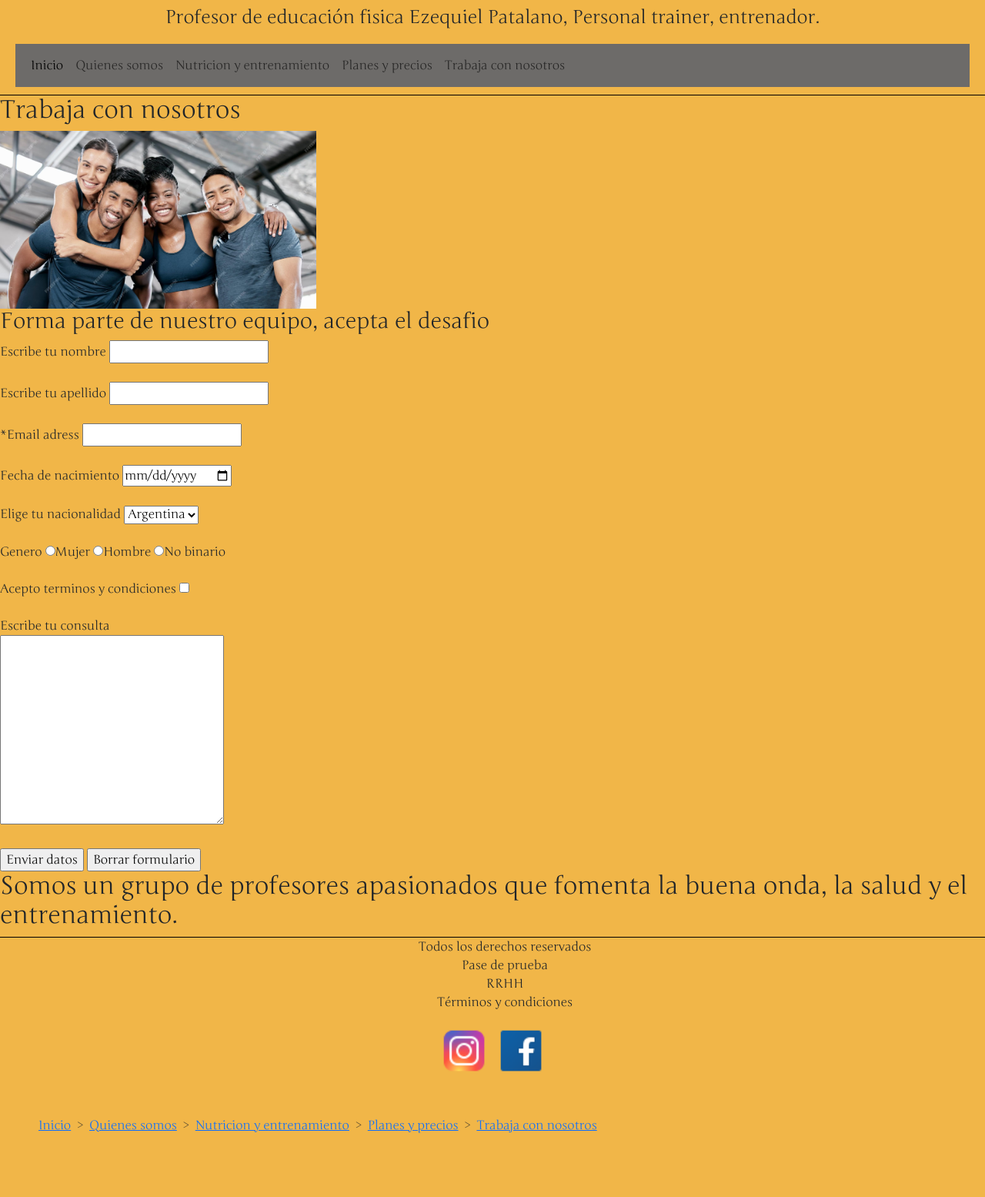
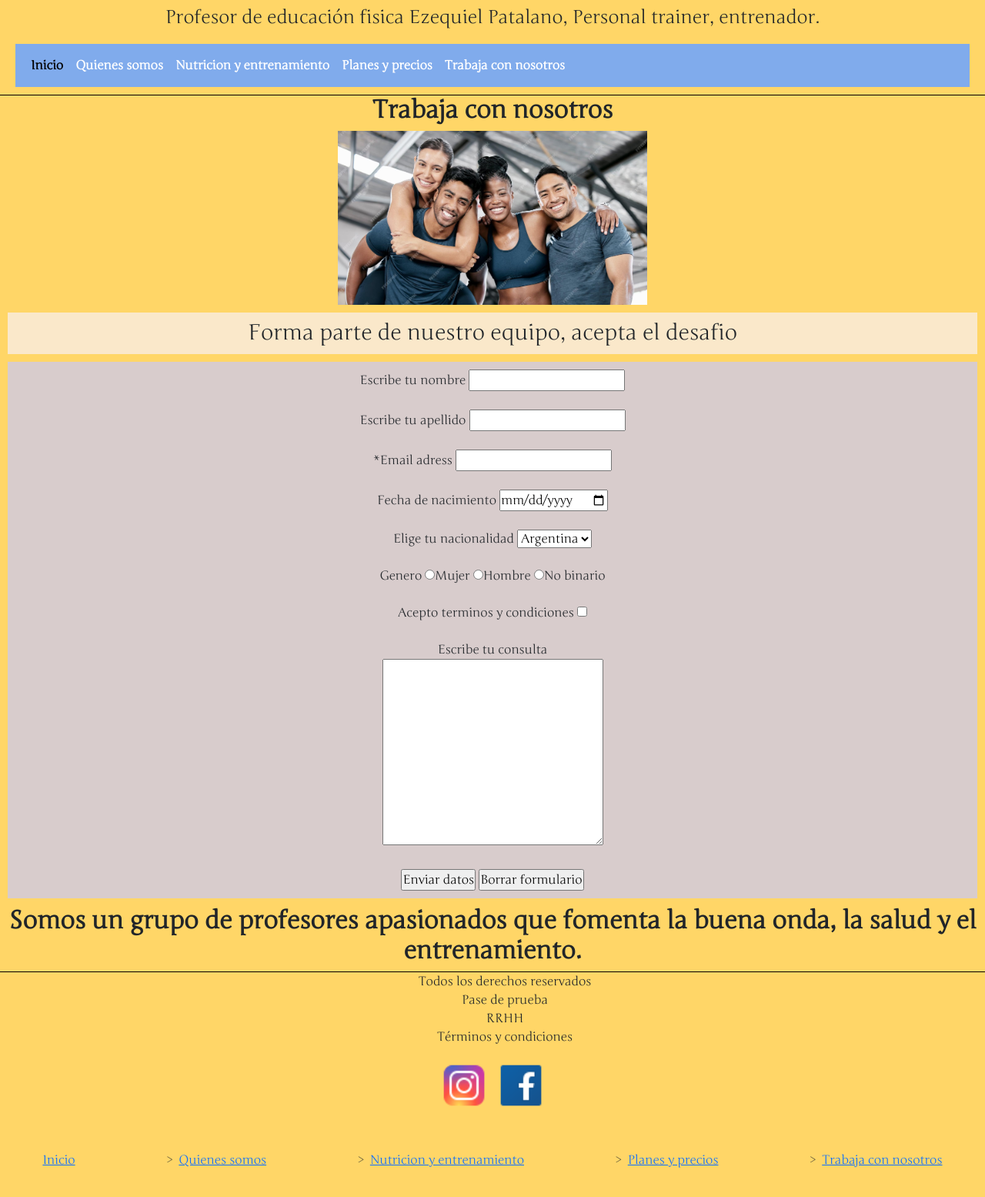
Before and after one commit to Eze517/Preentrega-2-Patalano, a plain HTML site: page Pages/trabajaconnosotros.html in a window 1280 px wide. Shown: the part 241-1796 px from the top of the page at 77% size. Before the commit the page ends 1765 px from the top, so only its background shows below. Drawn offline with nearby package versions, Linux system fonts and the light colour scheme.

Commit message:
Preentrega 2

```diff
--- a/Css/estilo.css
+++ b/Css/estilo.css
@@ -1,9 +1,10 @@
 *{
-    margin: 1;
-    padding: 1 ;
+    margin: 0;
+    padding: 0;
+    box-sizing: border-box;
 }
 body{
-background-color: rgb(241, 182, 72);
+background-color: rgb(255, 214, 103);
 font-family:"junge-regular";
 }
 @font-face {
@@ -19,24 +20,8 @@ header {
 .descripcion{
     font-size:1.5rem;
 }
-.barra{
-    list-style: none;
-    margin: 10px;
-}
-.barra li {
-    display: inline-block;
-    text-align: center;
-}
-.barra li a{
-    text-decoration: none;
-    display: inline-block;
-    margin: 15px;
-    padding: 20px;
-}
-.barra li a:hover{
-    color: dimgrey;
-    background-color: brown;
-    border-radius: 15%;
+.gym{
+    width: 100%;
 }
 .cuerpo {
     list-style: none;
@@ -57,7 +42,7 @@ header {
     width: 450px;
     margin: 25px;
 }
-.contenedortiktok{
+.contenedorTiktok{
     display: flex;
     flex-direction: row;
     justify-content: center;
@@ -82,8 +67,45 @@ footer {
     width: 70px;
 }
 .fondoPerso{
-    background-color: rgb(109, 107, 105);
+    background-color: rgb(128, 171, 236);
+    text-align: center;
+}
+
+.navMia{
+    text-align: center;
+}
+.navMia li{
+    text-align: center;
+}
+.navMia li a {
+    text-align: center;
+    color: white;
+    font-weight: bold;
 }
 .breadcrumb{
     margin: 50px;
 }
+.row{
+    margin: 0;
+    padding: 0;
+}
+h2{
+    text-align: center;
+    font-weight: bold;
+}
+h3{
+    background-color: rgb(250, 232, 202);
+    text-align: center;
+    padding: 10px;
+    margin: 10px;
+}
+.form{
+    background-color: rgb(216, 204, 204);
+    text-align: center;
+    width: 50% auto;
+    margin: 10px;
+    padding: 10px;
+}
+main{
+    text-align: center;
+}
--- a/Pages/trabajaconnosotros.html
+++ b/Pages/trabajaconnosotros.html
@@ -32,22 +32,22 @@
                     aria-controls="navbarNav" aria-expanded="false" aria-label="Toggle navigation">
                     <span class="navbar-toggler-icon"></span>
                 </button>
-                <div class="collapse navbar-collapse" id="navbarNav">
+                <div class="collapse navbar-collapse navMia" id="navbarNav">
                     <ul class="navbar-nav">
                         <li class="nav-item">
-                            <a class="nav-link active" aria-current="page" href="index.html">Inicio</a>
+                            <a class="nav-link active" href="../index.html">Inicio</a>
                         </li>
                         <li class="nav-item">
-                            <a class="nav-link" href="Pages/quienessomos.html">Quienes somos</a>
+                            <a class="nav-link" href="./quienessomos.html">Quienes somos</a>
                         </li>
                         <li class="nav-item">
-                            <a class="nav-link" href="Pages/nutricionyentrenamientos.html">Nutricion y entrenamiento</a>
+                            <a class="nav-link" href="./nutricionyentrenamientos.html">Nutricion y entrenamiento</a>
                         </li>
                         <li class="nav-item">
-                            <a class="nav-link" href="Pages/planesyprecios.html">Planes y precios </a>
+                            <a class="nav-link" href="./planesyprecios.html">Planes y precios </a>
                         </li>
                         <li class="nav-item">
-                            <a class="nav-link" href="Pages/trabajaconnosotros.html">Trabaja con nosotros</a>
+                            <a class="nav-link" href="./trabajaconnosotros.html">Trabaja con nosotros</a>
                         </li>
                     </ul>
                 </div>
@@ -60,12 +60,12 @@
                 Trabaja con nosotros
             </h2>
             <div class="row">
-                <div class="col-xl-4 col-md-6 col-sm-12">
-                    <img class="gym" src="../Imagenes/profes feliz.avif" alt="profesor" width="100%">
+                <div class="col-xl-4 col-md-6 col-sm-12 mx-auto">
+                    <img class="gym" src="../Imagenes/profes feliz.avif" alt="Grupo de profesores">
                 </div>
             </div>
             <h3>Forma parte de nuestro equipo, acepta el desafio</h3>
-            <form action="">
+            <form action class="form">
                 <div>
                     <label for="name">Escribe tu nombre</label>
                     <input type="text" name="name">
@@ -131,17 +131,17 @@
             <li> Términos y condiciones </li>
         </ul>
         <a href="http://www.instagram.com" target="_blank"><img class="icon" src="../Logos/icons8-instagram-48.png"
-                alt="Logo ig"></a>
+                alt="Logo de instagram"></a>
         <a href="http://www.facebook.com" target="_blank"><img class="icon" src="../Logos/icons8-facebook-48.png"
-                alt="Logo face"></a>
+                alt="Logo de facebook"></a>
         <nav style="--bs-breadcrumb-divider: '>';" aria-label="breadcrumb">
-            <ol class="breadcrumb d-flex text-center">
-                <li class="breadcrumb-item"><a href="index.html">Inicio</a></li>
-                <li class="breadcrumb-item"><a href="Pages/quienessomos.html">Quienes somos</a></li>
-                <li class="breadcrumb-item"><a href="Pages/nutricionyentrenamientos.html">Nutricion y entrenamiento</a>
+            <ol class="breadcrumb d-flex text-center mx-auto">
+                <li class="breadcrumb-item mx-auto"><a href="../index.html">Inicio</a></li>
+                <li class="breadcrumb-item mx-auto"><a href="./quienessomos.html">Quienes somos</a></li>
+                <li class="breadcrumb-item mx-auto"><a href="./nutricionyentrenamientos.html">Nutricion y entrenamiento</a>
                 </li>
-                <li class="breadcrumb-item"><a href="Pages/planesyprecios.html">Planes y precios</a></li>
-                <li class="breadcrumb-item"><a href="Pages/trabajaconnosotros.html">Trabaja con nosotros</a></li>
+                <li class="breadcrumb-item mx-auto"><a href="./planesyprecios.html">Planes y precios</a></li>
+                <li class="breadcrumb-item mx-auto"><a href="./trabajaconnosotros.html">Trabaja con nosotros</a></li>
             </ol>
         </nav>
     </footer>
```
Also changed, not shown: Pages/nutricionyentrenamientos.html (+17 -18 lines), Pages/planesyprecios.html (+18 -18 lines), Pages/quienessomos.html (+18 -18 lines), index.html (+23 -26 lines).
